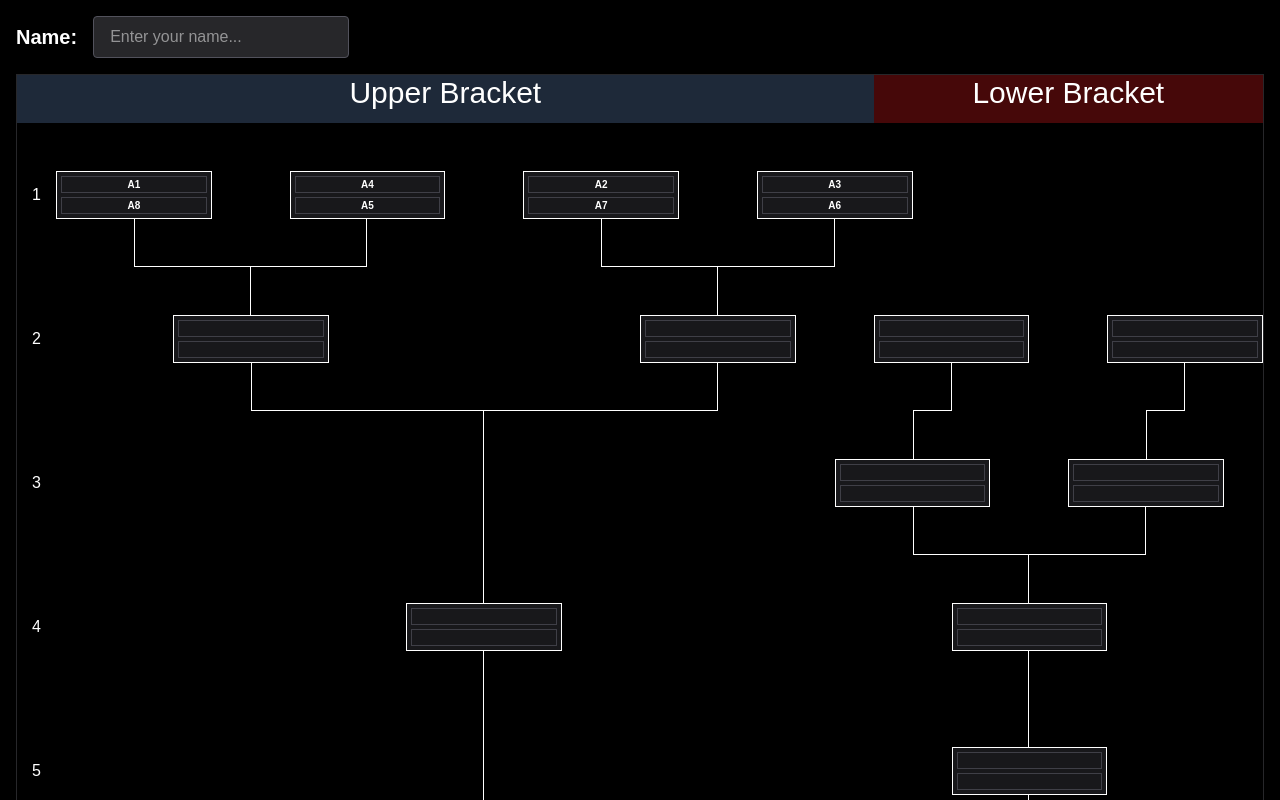
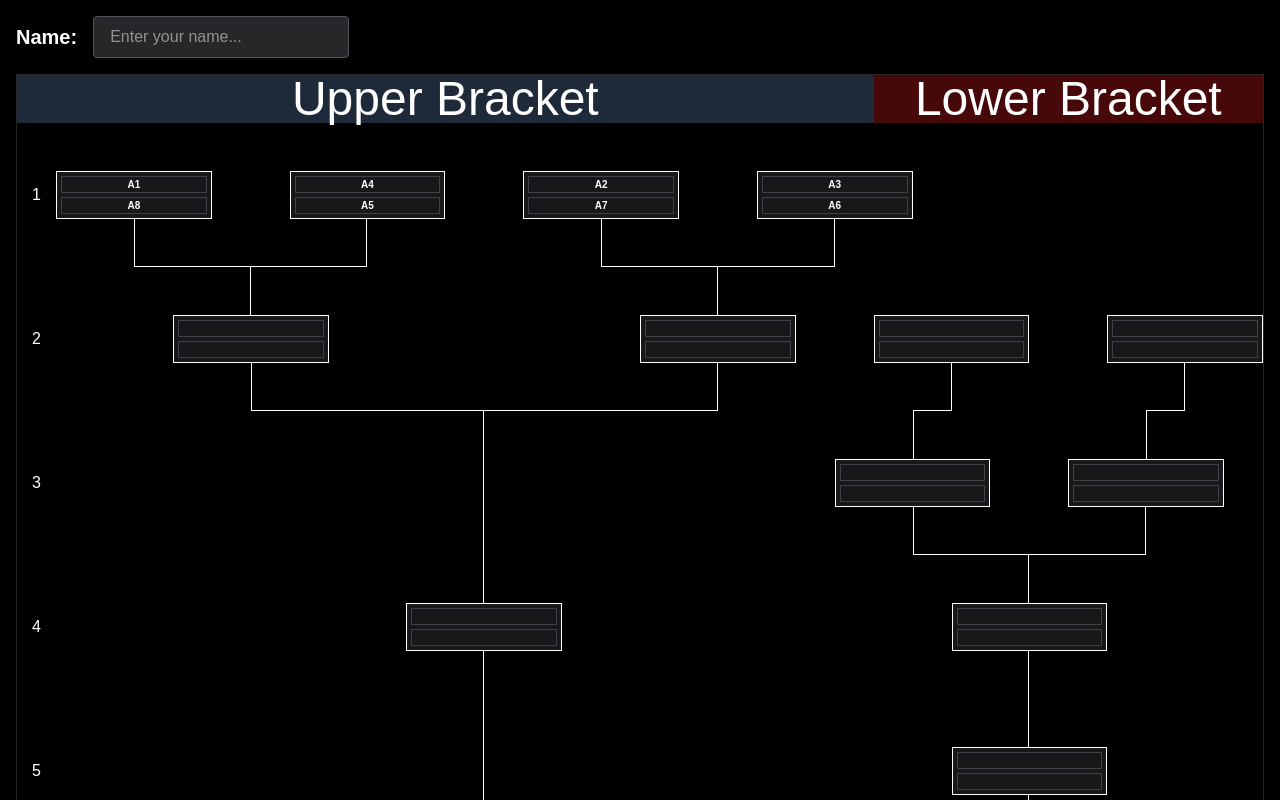
Before and after one commit to arctyx-0/brackets, a Next.js app: page / in a window 1280 px wide. Shown: the top 800 px of the page. Built offline with nearby package versions, Linux system fonts and the light colour scheme.

Commit message:
Update page.tsx

```diff
--- a/app/page.tsx
+++ b/app/page.tsx
@@ -132,11 +132,11 @@ export default function Bracket() {
       <div className="grid grid-cols-32 grid-rows-19 flex-grow border border-zinc-800 relative bg-black">
 
         <div className='col-start-1 col-end-23 row-span-1 float place-items-center align-items-center bg-gray-800'>
-            <p className='text-5xl sm:text-3xl'>Upper Bracket</p>
+            <p className='text-5xl'>Upper Bracket</p>
         </div>
 
         <div className='col-start-23 col-end-33 row-span-1 float place-items-center align-items-center bg-red-950'>
-            <p className='text-5xl sm:text-3xl'>Lower Bracket</p>
+            <p className='text-5xl'>Lower Bracket</p>
         </div>
 
         <p className="col-start-1 row-start-3 self-center text-center">1</p>
```
